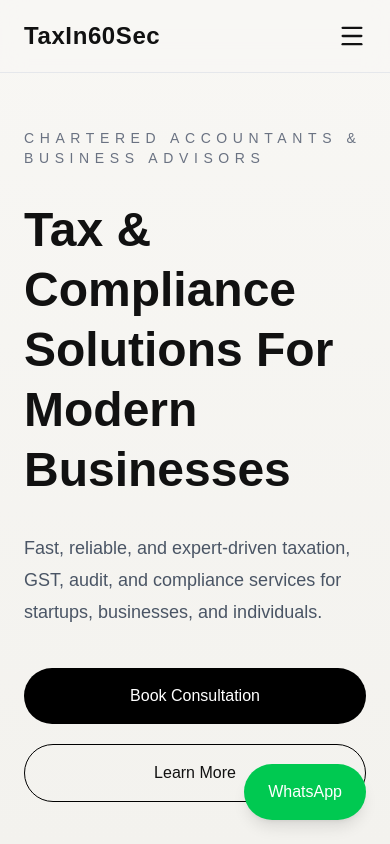
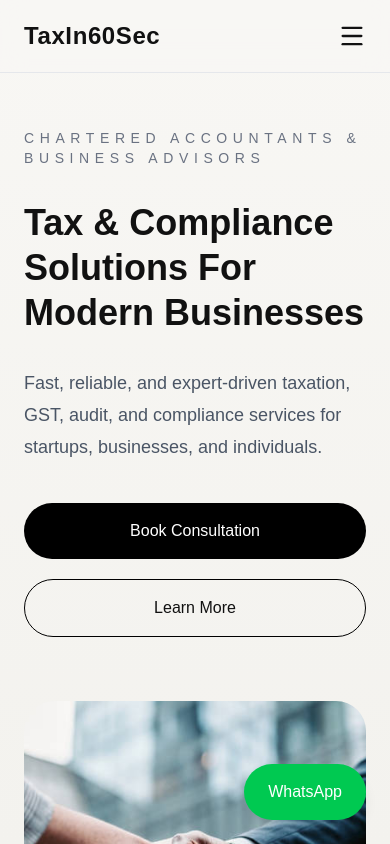
Before and after one commit to nithinreddyavula/taxin60sec, a Next.js app: page / in a window 390 px wide. Shown: the top 844 px of the page. Built offline with nearby package versions, Linux system fonts and the light colour scheme.

Commit message:
improved mobile responsiveness

```diff
--- a/sections/Contact.tsx
+++ b/sections/Contact.tsx
@@ -82,7 +82,7 @@ export default function Contact() {
 
       <div className="max-w-4xl mx-auto px-6">
 
-        <div className="bg-black text-white rounded-[40px] p-16">
+        <div className="bg-black text-white rounded-[40px] p-8 md:p-16">
 
           <p className="uppercase tracking-[0.3em] text-sm text-gray-400 mb-6">
             Contact Us
--- a/sections/Hero.tsx
+++ b/sections/Hero.tsx
@@ -5,10 +5,11 @@ import Image from "next/image";
 import Link from "next/link";
 
 export default function Hero() {
+
   return (
     <section className="min-h-screen flex items-center pt-32">
 
-      <div className="max-w-7xl mx-auto px-6 grid grid-cols-1 md:grid-cols-2 gap-24 items-center">
+      <div className="max-w-7xl mx-auto px-6 grid grid-cols-1 md:grid-cols-2 gap-16 md:gap-24 items-center">
 
         {/* LEFT CONTENT */}
         <motion.div
@@ -21,13 +22,14 @@ export default function Hero() {
             Chartered Accountants & Business Advisors
           </p>
 
-          <h1 className="text-5xl sm:text-5xl md:text-6xl font-bold leading-tight">
+          <h1 className="text-4xl sm:text-5xl md:text-6xl font-bold leading-tight">
             Tax & Compliance Solutions For Modern Businesses
           </h1>
 
           <p className="mt-8 text-lg text-gray-600 leading-8">
-  Fast, reliable, and expert-driven taxation, GST, audit, and compliance
-  services for startups, businesses, and individuals.
+            Fast, reliable, and expert-driven taxation, GST, audit,
+            and compliance services for startups, businesses,
+            and individuals.
           </p>
 
           <div className="mt-10 flex flex-col sm:flex-row gap-5">
```
Lines whose indentation alone changed are shown as unchanged.
